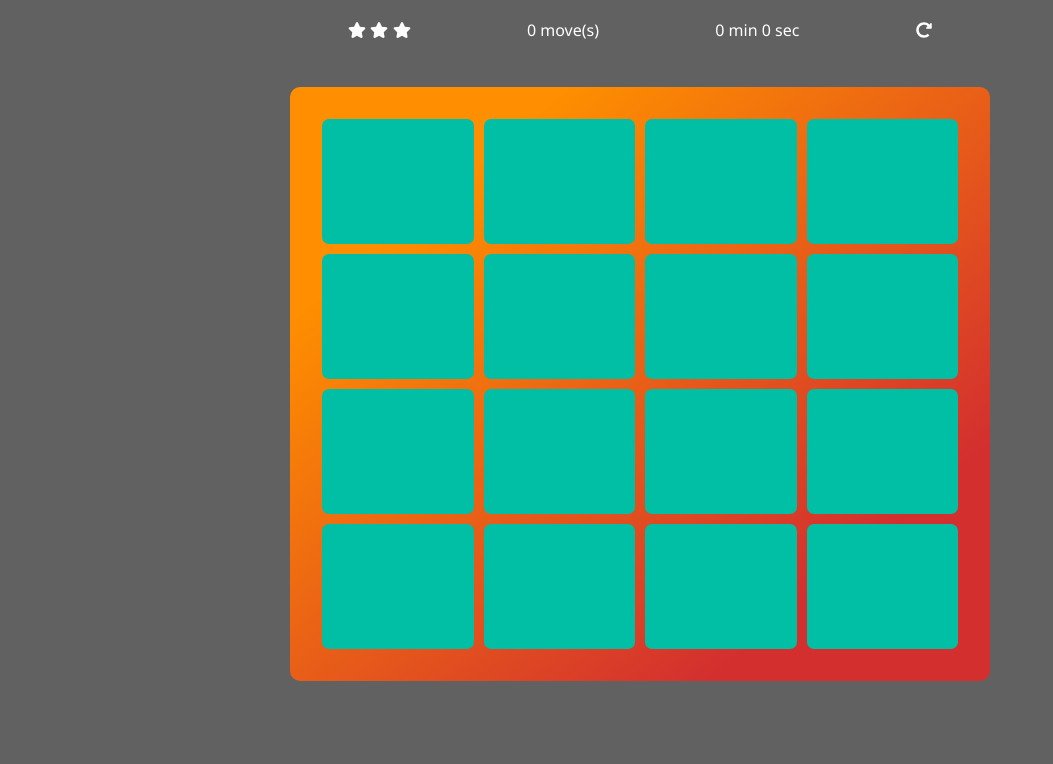
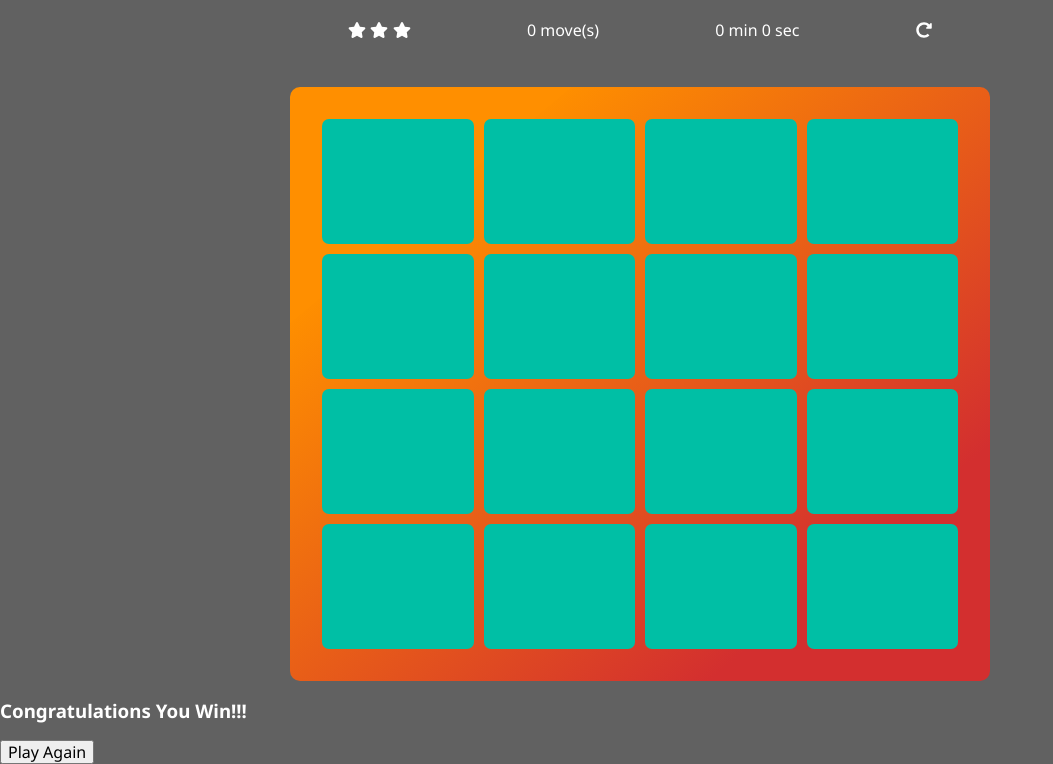
Before and after one commit to MarkoNikolajevic/memory-game, a website: page index.html in a window 1280 px wide. Shown: the part 79-843 px from the top of the page, without its empty margins (0-1053 px from the left). Before the commit the page ends 800 px from the top, so only its background shows below. Drawn offline with Linux system fonts and the light colour scheme.

Commit message:
Add modal markup

```diff
--- a/index.html
+++ b/index.html
@@ -78,6 +78,12 @@
     </section>
   </div>
 
+  <div class="modal">
+    <h3 class="modal-title">Congratulations You Win!!!</h3>
+    <p class="game-info"></p>
+    <button class="play-again-btn">Play Again</button>
+  </div>
+
 
 
   <script src="dist/assets/js/main.min.js"></script>
```
